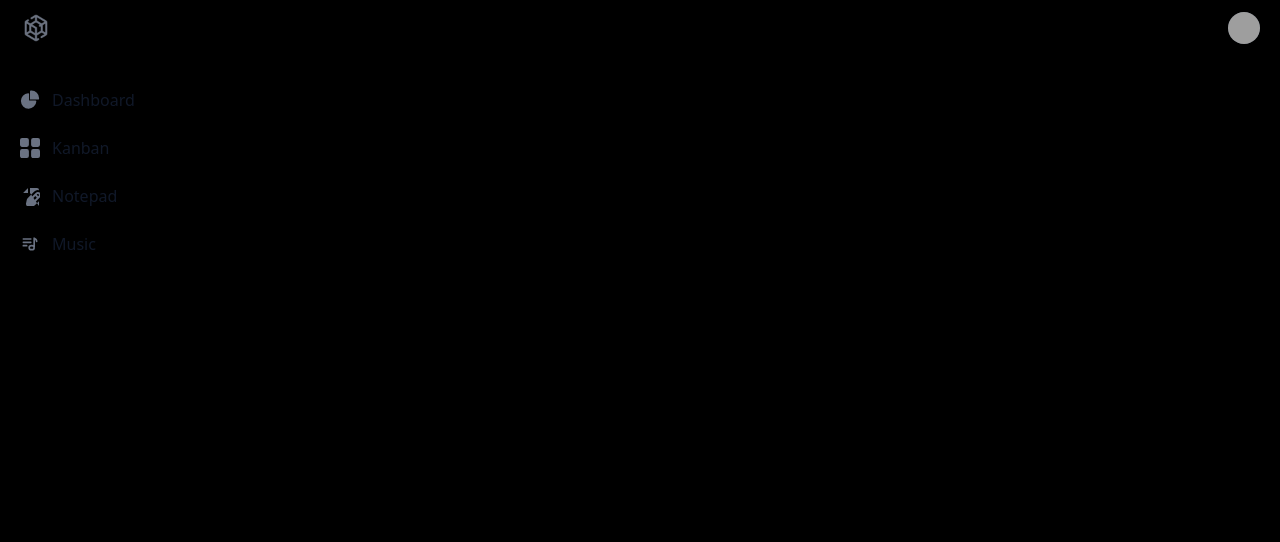
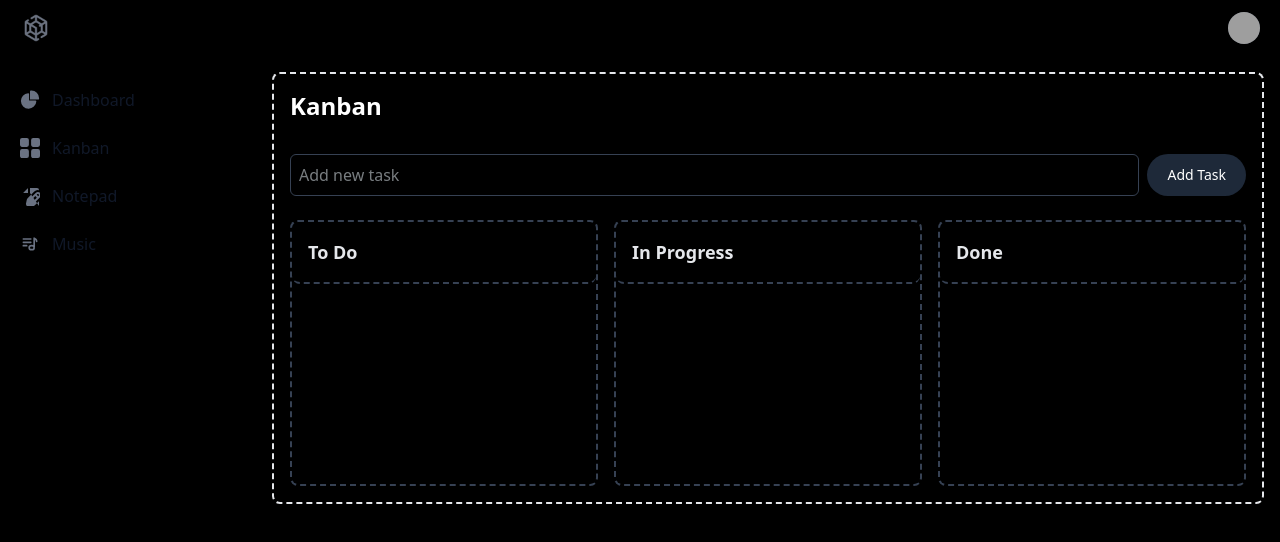
Before and after one commit to Maeeveee/Tesseract, a React (Vite) app: page /kanban in a window 1280 px wide. Shown: the top 542 px of the page. Built offline with nearby package versions, Linux system fonts and the light colour scheme; grey boxes are pictures that could not be loaded.

Commit message:
update music and adding canban to project

```diff
--- a/package.json
+++ b/package.json
@@ -12,6 +12,7 @@
   "dependencies": {
     "@tailwindcss/vite": "^4.1.4",
     "react": "^19.0.0",
+    "react-beautiful-dnd": "^13.1.1",
     "react-dom": "^19.0.0",
     "react-router-dom": "^7.5.1",
     "tailwindcss": "^4.1.4"
--- a/src/App.jsx
+++ b/src/App.jsx
@@ -4,6 +4,7 @@ import Navbar from './components/navbar';
 import Sidebar from './components/sidebar';
 import Form from './components/form';
 import Music from "./components/music";
+import Kanban from "./components/kanban";
 import HistoryForm from './components/historyForm';
 import './assets/css/App.css';
 
@@ -24,6 +25,7 @@ function App() {
       <Navbar />
       <Sidebar />
       <Routes>
+        <Route path="/kanban" element={<Kanban />} />
         <Route path="/music" element={<Music />} />
         <Route path="/form" element={
           <Form
--- a/src/components/kanban.jsx
+++ b/src/components/kanban.jsx
@@ -1,8 +1,222 @@
+import React, { useState, useEffect } from 'react';
+
 export default function Kanban() {
-    return(
-        <div>
+  // Inisialisasi state dari localStorage jika ada, fallback ke default
+  const [columns, setColumns] = useState(() => {
+    const savedColumns = localStorage.getItem('kanban-columns');
+    return savedColumns
+      ? JSON.parse(savedColumns)
+      : {
+          todo: {
+            id: 'todo',
+            title: 'To Do',
+            tasks: [],
+          },
+          inProgress: {
+            id: 'inProgress',
+            title: 'In Progress',
+            tasks: [],
+          },
+          done: {
+            id: 'done',
+            title: 'Done',
+            tasks: [],
+          },
+        };
+  });
 
+  // State untuk form input (tambah task)
+  const [newTask, setNewTask] = useState('');
+  // State untuk edit task
+  const [editingTask, setEditingTask] = useState(null); // { id, columnId, content }
+
+  // Simpan columns ke localStorage setiap kali berubah
+  useEffect(() => {
+    localStorage.setItem('kanban-columns', JSON.stringify(columns));
+  }, [columns]);
+
+  // Fungsi untuk menambah task baru
+  const addTask = (e) => {
+    e.preventDefault();
+    if (!newTask.trim()) return;
+
+    const newTaskId = `task-${Date.now()}`;
+    setColumns({
+      ...columns,
+      todo: {
+        ...columns.todo,
+        tasks: [...columns.todo.tasks, { id: newTaskId, content: newTask }],
+      },
+    });
+    setNewTask('');
+  };
+
+  // Fungsi untuk memindahkan task ke kolom lain
+  const moveTask = (taskId, sourceColumnId, destColumnId) => {
+    const sourceColumn = columns[sourceColumnId];
+    const destColumn = columns[destColumnId];
+    const sourceTasks = [...sourceColumn.tasks];
+    const destTasks = [...destColumn.tasks];
+    const [movedTask] = sourceTasks.splice(
+      sourceTasks.findIndex((task) => task.id === taskId),
+      1
+    );
+
+    destTasks.push(movedTask);
+    setColumns({
+      ...columns,
+      [sourceColumnId]: {
+        ...sourceColumn,
+        tasks: sourceTasks,
+      },
+      [destColumnId]: {
+        ...destColumn,
+        tasks: destTasks,
+      },
+    });
+    // Hentikan edit mode jika task yang dipindahkan sedang diedit
+    if (editingTask && editingTask.id === taskId) {
+      setEditingTask(null);
+    }
+  };
+
+  // Fungsi untuk memulai edit task
+  const startEditTask = (taskId, columnId, content) => {
+    setEditingTask({ id: taskId, columnId, content });
+  };
+
+  // Fungsi untuk menyimpan perubahan task
+  const saveTask = (taskId, columnId, newContent) => {
+    if (!newContent.trim()) return; // Jangan simpan jika kosong
+
+    setColumns({
+      ...columns,
+      [columnId]: {
+        ...columns[columnId],
+        tasks: columns[columnId].tasks.map((task) =>
+          task.id === taskId ? { ...task, content: newContent } : task
+        ),
+      },
+    });
+    setEditingTask(null); // Keluar dari edit mode
+  };
+
+  // Fungsi untuk membatalkan edit
+  const cancelEdit = () => {
+    setEditingTask(null);
+  };
+
+  return (
+    <div className="p-4 sm:ml-64">
+      <div className="p-4 border-2 border-gray-200 border-dashed rounded-lg dark:border-gray-700 mt-14">
+        <div className="flex justify-between items-center mb-4">
+          <h2 className="text-2xl font-semibold text-white mb-4">Kanban</h2>
         </div>
-    )
+        <div className="container mx-auto">
+          {/* Form untuk menambah task */}
+          <form onSubmit={addTask} className="mb-6 flex gap-2">
+            <input
+              type="text"
+              className="flex-1 border border-gray-700 rounded-md p-2 focus:outline-none focus:ring-2 focus:ring-gray-700 text-sky-50"
+              placeholder="Add new task"
+              value={newTask}
+              onChange={(e) => setNewTask(e.target.value)}
+            />
+            <button
+              type="submit"
+              className="text-white bg-gray-800 hover:bg-gray-900 font-medium rounded-full text-sm px-5 py-2.5"
+            >
+              Add Task
+            </button>
+          </form>
 
+          {/* Kanban Board */}
+          <div className="grid grid-cols-1 md:grid-cols-3 gap-4">
+            {Object.values(columns).map((column) => (
+              <div key={column.id} className="border-2 border-gray-700 border-dashed rounded-lg shadow-md">
+                <div className="text-gray-200 p-4 border-b-2 border-gray-700 border-dashed rounded-lg">
+                  <h5 className="font-bold text-lg">{column.title}</h5>
+                </div>
+                <div className="p-4 min-h-[200px]">
+                  {column.tasks.map((task) => (
+                    <div
+                      key={task.id}
+                      className="text-gray-200 p-3 mb-2 border-2 border-gray-700 border-dashed rounded-lg shadow-sm hover:shadow-md transition flex justify-between items-center"
+                    >
+                      {editingTask && editingTask.id === task.id ? (
+                        // Mode Edit
+                        <div className="flex-1 flex gap-2">
+                          <input
+                            type="text"
+                            className="flex-1 border border-gray-700 rounded-md p-2 focus:outline-none focus:ring-2 focus:ring-gray-700 text-sky-50"
+                            value={editingTask.content}
+                            onChange={(e) =>
+                              setEditingTask({ ...editingTask, content: e.target.value })
+                            }
+                          />
+                          <button
+                            className="text-gray-200 text-sm py-1"
+                            onClick={() => saveTask(task.id, column.id, editingTask.content)}
+                          >
+                            Save
+                          </button>
+                          <button
+                            className="text-gray-200 text-sm py-1"
+                            onClick={cancelEdit}
+                          >
+                            Cancel
+                          </button>
+                        </div>
+                      ) : (
+                        // Mode Tampilan
+                        <>
+                          <span>{task.content}</span>
+                          <div className="flex gap-2">
+                            {column.id !== 'todo' && (
+                              <button
+                                className="text-gray-200 hover:text-gray-200 text-sm"
+                                onClick={() =>
+                                  moveTask(
+                                    task.id,
+                                    column.id,
+                                    column.id === 'inProgress' ? 'todo' : 'inProgress'
+                                  )
+                                }
+                              >
+                                ←
+                              </button>
+                            )}
+                            <button
+                              className="text-gray-200 hover:text-gray-200 text-sm"
+                              onClick={() => startEditTask(task.id, column.id, task.content)}
+                            >
+                              Edit
+                            </button>
+                            {column.id !== 'done' && (
+                              <button
+                                className="text-gray-200 hover:text-gray-200 text-sm"
+                                onClick={() =>
+                                  moveTask(
+                                    task.id,
+                                    column.id,
+                                    column.id === 'todo' ? 'inProgress' : 'done'
+                                  )
+                                }
+                              >
+                                →
+                              </button>
+                            )}
+                          </div>
+                        </>
+                      )}
+                    </div>
+                  ))}
+                </div>
+              </div>
+            ))}
+          </div>
+        </div>
+      </div>
+    </div>
+  );
 }
--- a/src/components/music.jsx
+++ b/src/components/music.jsx
@@ -1,10 +1,10 @@
 export default function Music() {
-    return(
+    return (
         <div className="p-4 sm:ml-64 ">
             <div className="p-4 border-2 border-gray-200 border-dashed rounded-lg dark:border-gray-700 mt-14">
                 <iframe
                     style={{ borderRadius: '12px' }}
-                src="https://open.spotify.com/embed/playlist/4GAwVDjTIqOAV5DJAq3QnD?utm_source=generator"
+                    src="https://open.spotify.com/embed/playlist/0TPQfgRLL61m33l4xqczrN?utm_source=generator"
                     width="100%"
                     height="635"
                     frameBorder="0"
```
Also changed, not shown: 1 other file (tests, documents, lock files or other folders). Lines whose indentation alone changed are shown as unchanged.
